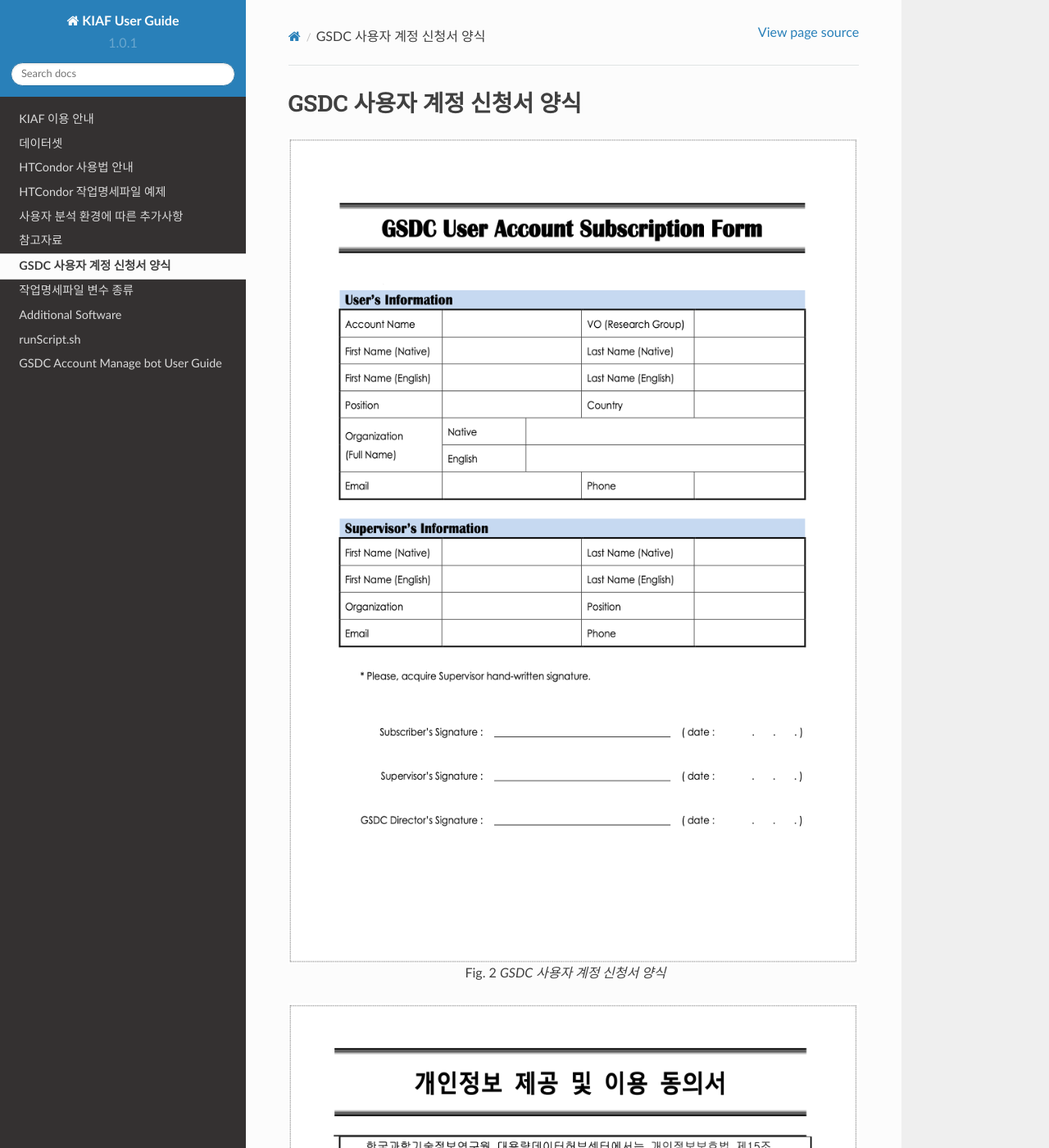
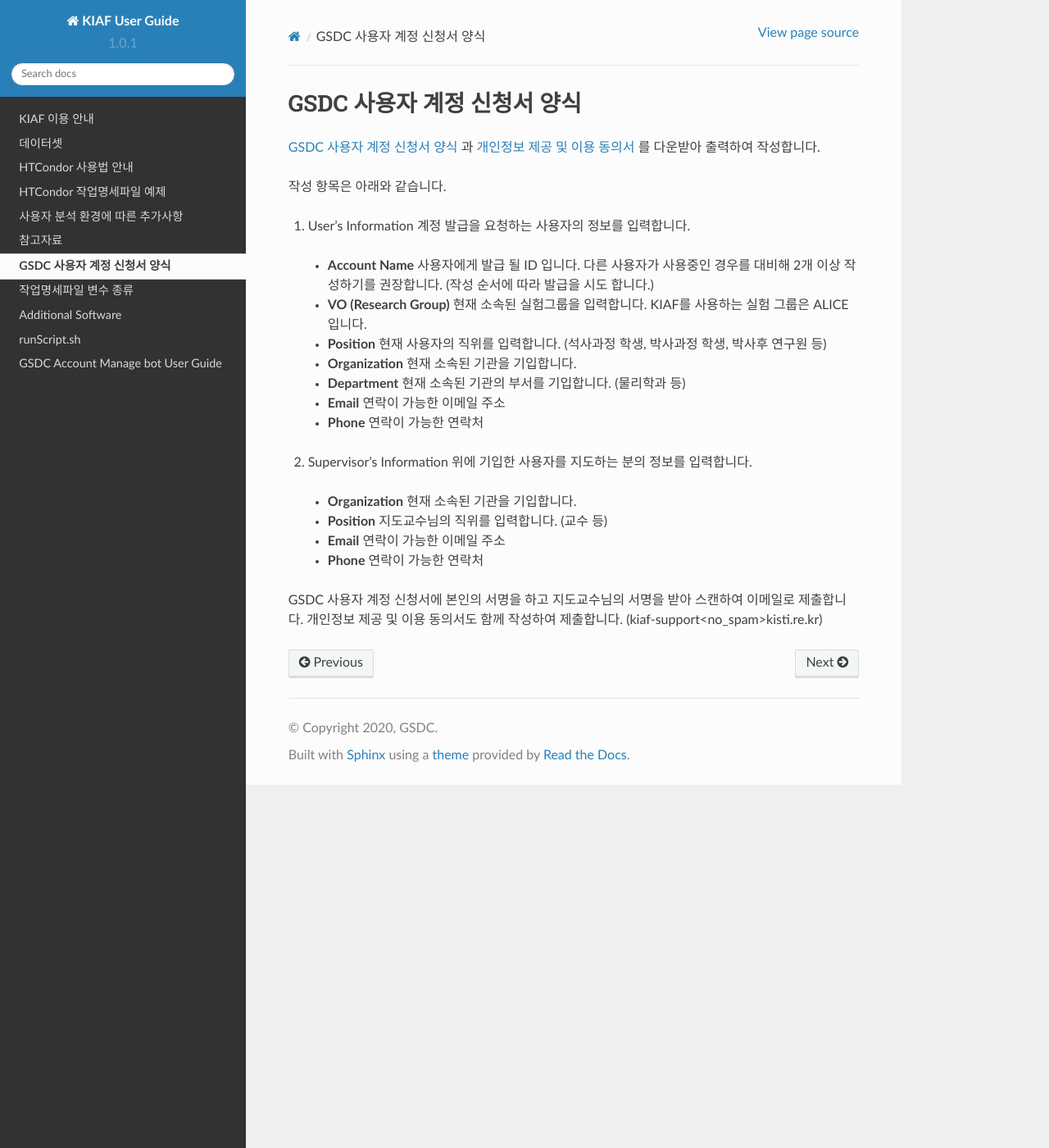
Before and after one commit to andiri/kiaf, a Sphinx documentation site: the page built from docs/source/appendix_a.rst, in a window 1280 px wide and 1400 px high. Shown: the whole window at 82% size. Built offline with Sphinx 7.4.7 and the Read the Docs theme 2.0.0, drawn with Linux system fonts in a browser that asks for light colours; some of the changed text lies outside the part shown.

Commit message:
Update appendix_a.rst

```diff
--- a/docs/source/appendix_a.rst
+++ b/docs/source/appendix_a.rst
@@ -1,23 +1,8 @@
 GSDC 사용자 계정 신청서 양식
 ====================================
 
-.. _gsdc_subscription:
+`GSDC 사용자 계정 신청서 양식 <https://raw.githubusercontent.com/andiri/kiaf/1.0/docs/source/pic/gsdc_sub_form.png>`_ 과 `개인정보 제공 및 이용 동의서 <https://raw.githubusercontent.com/andiri/kiaf/1.0/docs/source/pic/Privacy_Agreement.png>`_ 를 다운받아 출력하여 작성합니다.
 
-.. figure:: pic/gsdc_sub_form.png
-  :align: center
-  :alt: GSDC 사용자 계정 신청서 양식
-
-  GSDC 사용자 계정 신청서 양식
-
-.. _privacy_agreement:
-
-.. figure:: pic/Privacy_Agreement.png
-  :align: center
-  :alt: 개인정보 제공 및 이용 동의서
-
-  개인정보 제공 및 이용 동의서
-
-위 :ref:`gsdc_subscription` 과 :ref:`privacy_agreement` 을 출력하여 작성합니다.
 작성 항목은 아래와 같습니다.
 
 1. User’s Information 계정 발급을 요청하는 사용자의 정보를 입력합니다.
```
